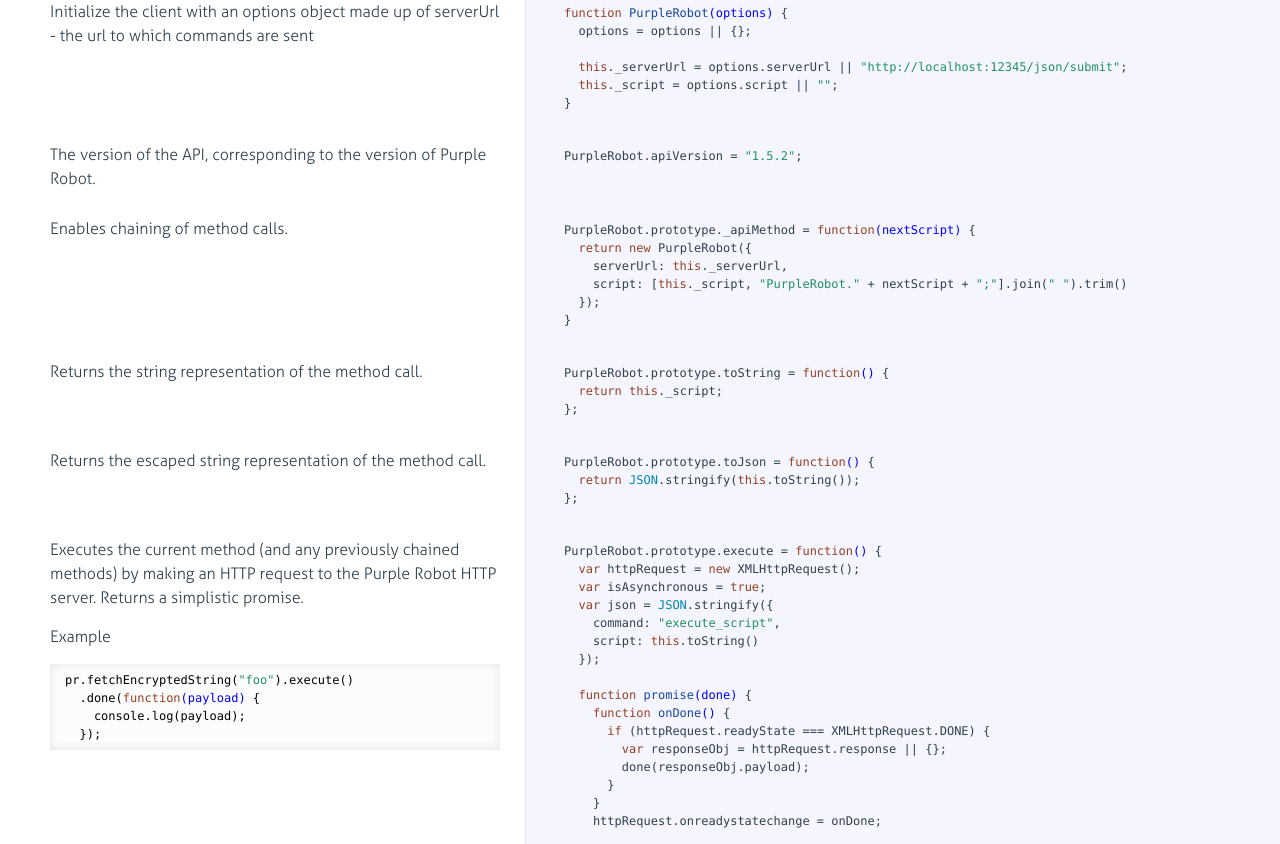
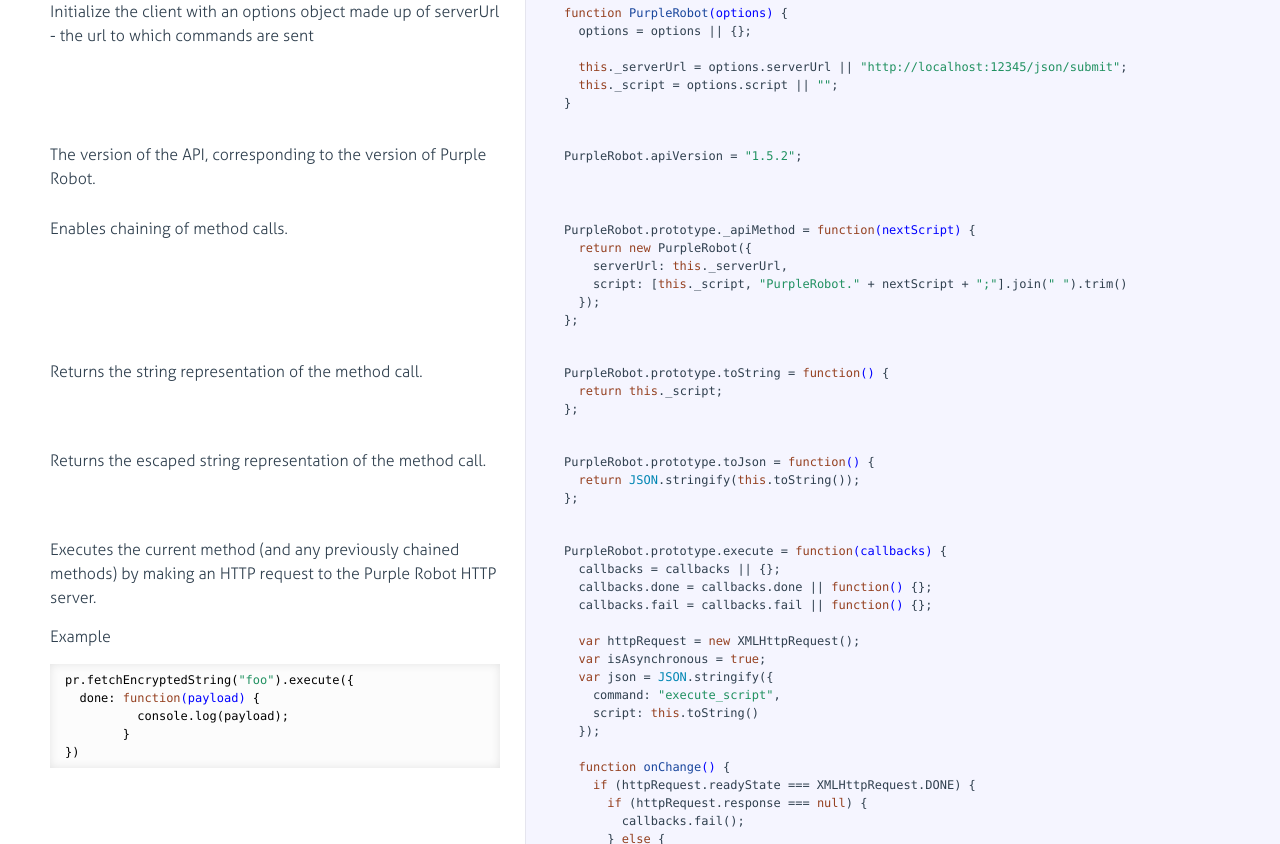
Before and after one commit to NU-CBITS/PurpleRobotClient, a plain HTML site: page docs/purple-robot.html in a window 1280 px wide. Shown: the part 108-952 px from the top of the page. Drawn offline with Linux system fonts and the light colour scheme.

Commit message:
replaced promises with callbacks

```diff
--- a/docs/purple-robot.html
+++ b/docs/purple-robot.html
@@ -72,7 +72,7 @@
     serverUrl: <span class="hljs-keyword">this</span>._serverUrl,
     script: [<span class="hljs-keyword">this</span>._script, <span class="hljs-string">"PurpleRobot."</span> + nextScript + <span class="hljs-string">";"</span>].join(<span class="hljs-string">" "</span>).trim()
   });
-}</pre></div></div>
+};</pre></div></div>
 
         </li>
 
@@ -118,17 +118,21 @@
                 <a class="pilcrow" href="#section-6">&#182;</a>
               </div>
               <p>Executes the current method (and any previously chained methods) by
-making an HTTP request to the Purple Robot HTTP server.
-Returns a simplistic promise.</p>
+making an HTTP request to the Purple Robot HTTP server.</p>
 <p>Example</p>
-<pre><code>pr.fetchEncryptedString(<span class="hljs-string">"foo"</span>).execute()
-  .done(<span class="hljs-function"><span class="hljs-keyword">function</span><span class="hljs-params">(payload)</span> {</span>
-    console.log(payload);
-  });
+<pre><code>pr.fetchEncryptedString(<span class="hljs-string">"foo"</span>).execute({
+  done: <span class="hljs-function"><span class="hljs-keyword">function</span><span class="hljs-params">(payload)</span> {</span>
+          console.log(payload);
+        }
+})
 </code></pre>
             </div>
 
-            <div class="content"><div class='highlight'><pre>PurpleRobot.prototype.execute = <span class="hljs-function"><span class="hljs-keyword">function</span><span class="hljs-params">()</span> {</span>
+            <div class="content"><div class='highlight'><pre>PurpleRobot.prototype.execute = <span class="hljs-function"><span class="hljs-keyword">function</span><span class="hljs-params">(callbacks)</span> {</span>
+  callbacks = callbacks || {};
+  callbacks.done = callbacks.done || <span class="hljs-function"><span class="hljs-keyword">function</span><span class="hljs-params">()</span> {</span>};
+  callbacks.fail = callbacks.fail || <span class="hljs-function"><span class="hljs-keyword">function</span><span class="hljs-params">()</span> {</span>};
+
   <span class="hljs-keyword">var</span> httpRequest = <span class="hljs-keyword">new</span> XMLHttpRequest();
   <span class="hljs-keyword">var</span> isAsynchronous = <span class="hljs-literal">true</span>;
   <span class="hljs-keyword">var</span> json = <span class="hljs-built_in">JSON</span>.stringify({
@@ -136,23 +140,20 @@ Returns a simplistic promise.</p>
     script: <span class="hljs-keyword">this</span>.toString()
   });
 
-  <span class="hljs-function"><span class="hljs-keyword">function</span> <span class="hljs-title">promise</span><span class="hljs-params">(done)</span> {</span>
-    <span class="hljs-function"><span class="hljs-keyword">function</span> <span class="hljs-title">onDone</span><span class="hljs-params">()</span> {</span>
-      <span class="hljs-keyword">if</span> (httpRequest.readyState === XMLHttpRequest.DONE) {
-        <span class="hljs-keyword">var</span> responseObj = httpRequest.response || {};
-        done(responseObj.payload);
+  <span class="hljs-function"><span class="hljs-keyword">function</span> <span class="hljs-title">onChange</span><span class="hljs-params">()</span> {</span>
+    <span class="hljs-keyword">if</span> (httpRequest.readyState === XMLHttpRequest.DONE) {
+      <span class="hljs-keyword">if</span> (httpRequest.response === <span class="hljs-literal">null</span>) {
+        callbacks.fail();
+      } <span class="hljs-keyword">else</span> {
+        callbacks.done(httpRequest.response.payload);
       }
     }
-    httpRequest.onreadystatechange = onDone;
-
-    <span class="hljs-keyword">return</span> onDone;
   }
 
+  httpRequest.onreadystatechange = onChange;
   httpRequest.open(<span class="hljs-string">"POST"</span>, <span class="hljs-keyword">this</span>._serverUrl, isAsynchronous);
   httpRequest.setRequestHeader(<span class="hljs-string">"Content-Type"</span>, <span class="hljs-string">"application/x-www-form-urlencoded"</span>);
   httpRequest.send(<span class="hljs-string">"json="</span> + json);
-
-  <span class="hljs-keyword">return</span> { done: promise };
 };</pre></div></div>
 
         </li>
```
Also changed, not shown: purple-robot.js (+18 -17 lines).
